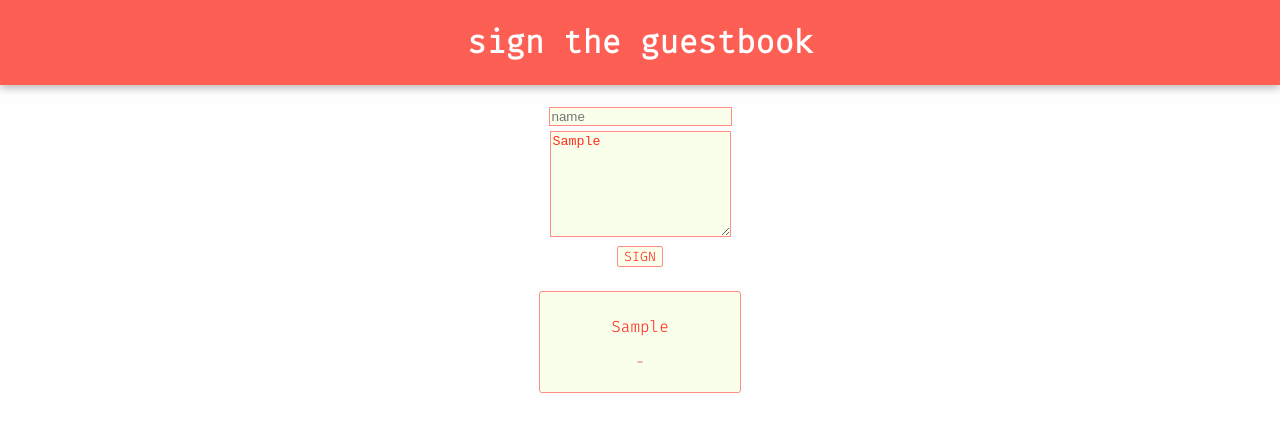
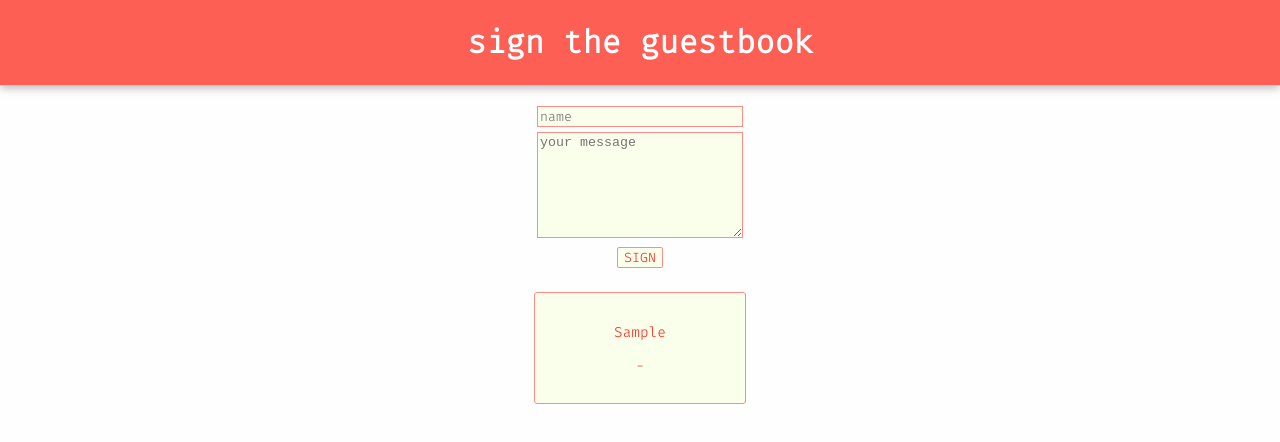
Before and after one commit to ian-ch-jsx/guestbook, a React (Create React App) app: page / in a window 1280 px wide. Both pictures are taken after typing "Sample" into the empty fields and a click on the button "SIGN". Shown: the top 442 px of the page. Built offline with nearby package versions, Linux system fonts and the light colour scheme.

Commit message:
textarea now clears on submit. added uuid. minor css changes

```diff
--- a/package.json
+++ b/package.json
@@ -11,6 +11,7 @@
     "react-dom": "^17.0.2",
     "react-router-dom": "^5.3.0",
     "react-scripts": "4.0.3",
+    "uuidv4": "^6.2.12",
     "web-vitals": "^1.1.2"
   },
   "scripts": {
--- a/src/components/EntryList/EntryList.css
+++ b/src/components/EntryList/EntryList.css
@@ -12,8 +12,10 @@
   background-color: #f9ffeb;
   width: 200px;
   min-height: 100px;
+  padding: 5px;
   border-radius: 3px;
   border: 1px solid #ff8d85;
   align-items: center;
   color: #ff2e1f;
+  font-size: 0.9rem;
 }
--- a/src/components/EntryList/EntryList.jsx
+++ b/src/components/EntryList/EntryList.jsx
@@ -7,7 +7,7 @@ export default function EntryList() {
   return (
     <div className="entry-list">
       {entries.map((entry) => (
-        <span key={entry.name}>
+        <span key={entry.id}>
           <Entry entry={entry} />
         </span>
       ))}
--- a/src/components/Guestbook/Guestbook.css
+++ b/src/components/Guestbook/Guestbook.css
@@ -4,16 +4,16 @@
   margin: auto;
 }
 
-.form {
+.name-form {
   display: flex;
   justify-content: center;
   margin: 5px;
-  color: #ff2e1f;
 }
-.form input {
+.name-form input {
   background-color: #f9ffeb;
-  color: #ff2e1f;
   border: 1px solid #ff8d85;
+  font-family: 'fira code', sans-serif;
+  width: 200px;
 }
 
 button {
@@ -28,11 +28,15 @@ button {
 
 button:hover {
   cursor: pointer;
+  background-color: #ff8d85;
+  color: #f9ffeb;
+  border: 1px solid #ff2e1f;
 }
 
 textarea {
   border: 1px solid #ff8d85;
   height: 100px;
+  width: 200px;
   background-color: #f9ffeb;
   color: #ff2e1f;
 }
--- a/src/components/Guestbook/Guestbook.jsx
+++ b/src/components/Guestbook/Guestbook.jsx
@@ -1,6 +1,7 @@
 import { useState } from 'react';
 import { useEntries } from '../../context/EntryContext';
 import { useUser } from '../../context/UserContext';
+import { v4 as uuid } from 'uuid';
 import './Guestbook.css';
 
 export default function Guestbook() {
@@ -12,11 +13,12 @@ export default function Guestbook() {
   function updateGuest() {
     if (!entry) return;
     setUser(name);
-    setEntries([...entries, { name, message: entry }]);
+    setEntries([...entries, { name, message: entry, id: uuid() }]);
+    setEntry('');
   }
 
   const nameInput = (
-    <div className="form">
+    <div className="name-form">
       <span>
         <input
           id="name"
```
Also changed, not shown: 2 other files (tests, documents, lock files or other folders).
